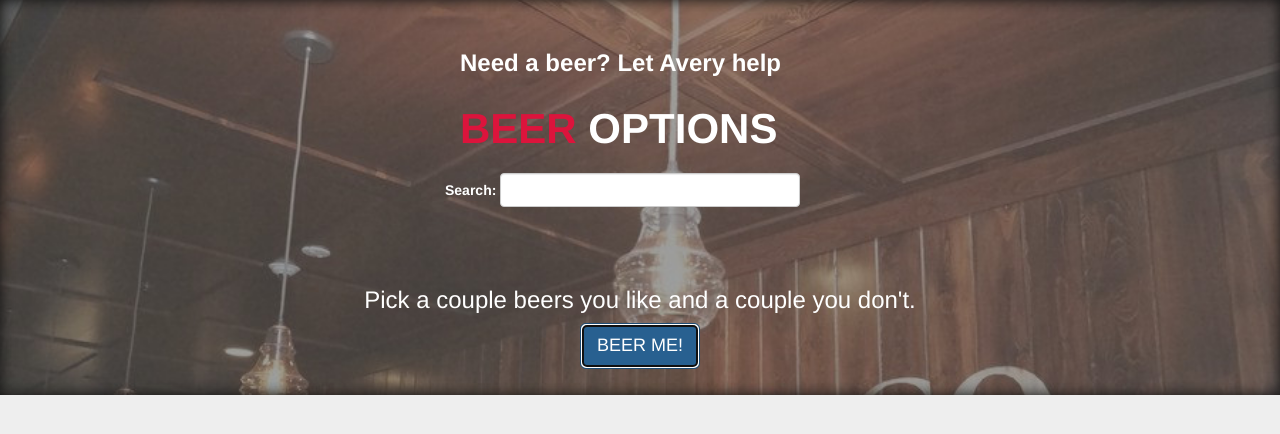
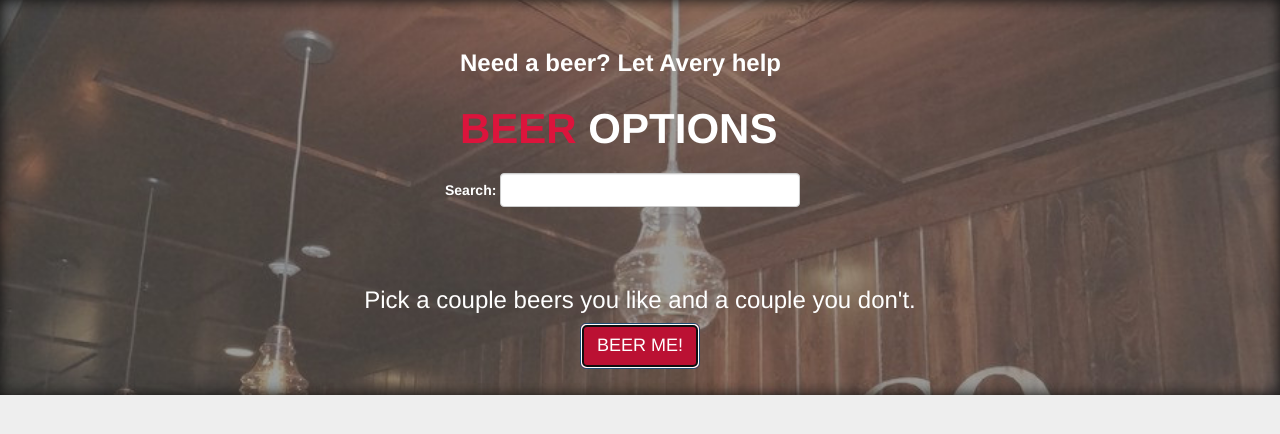
Before and after one commit to hacktobacillus/fermenter, a Django app: template kettle/templates/kettle/index.html in a window 1280 px wide, with the restyled element focused. Shown: the top 434 px of the page. Run offline with Django 3.2, Linux system fonts and the light colour scheme; the template is opened without the code that fills it, so the values that code supplies are empty; some libraries are stand-ins or nearby versions.

Commit message:
changed button style

```diff
--- a/kettle/static/css/beer-style.css
+++ b/kettle/static/css/beer-style.css
@@ -345,6 +345,9 @@ footer {
 .beerme:active {
     background-color: #bb1133;
 }
+.beerme:focus {
+    background-color: #bb1133;
+}
 
 .beercard .btn-success:active {
     background-color: #006600;
```
